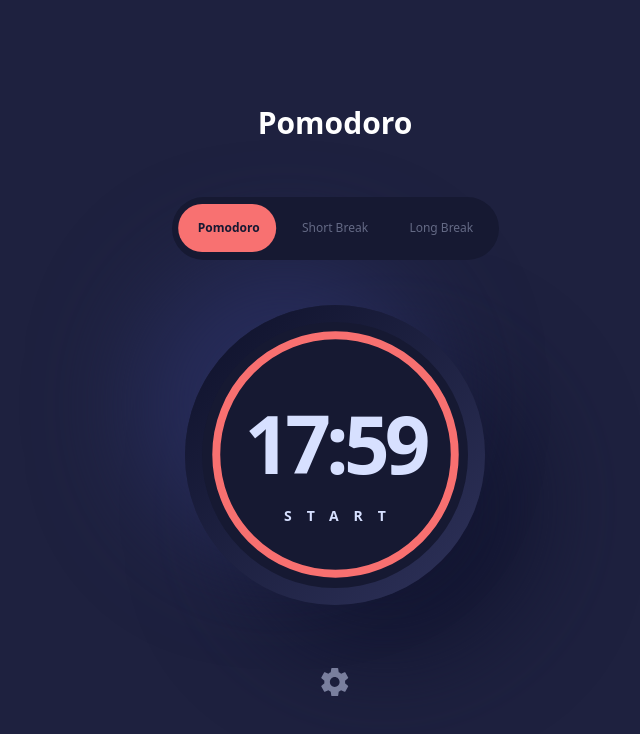
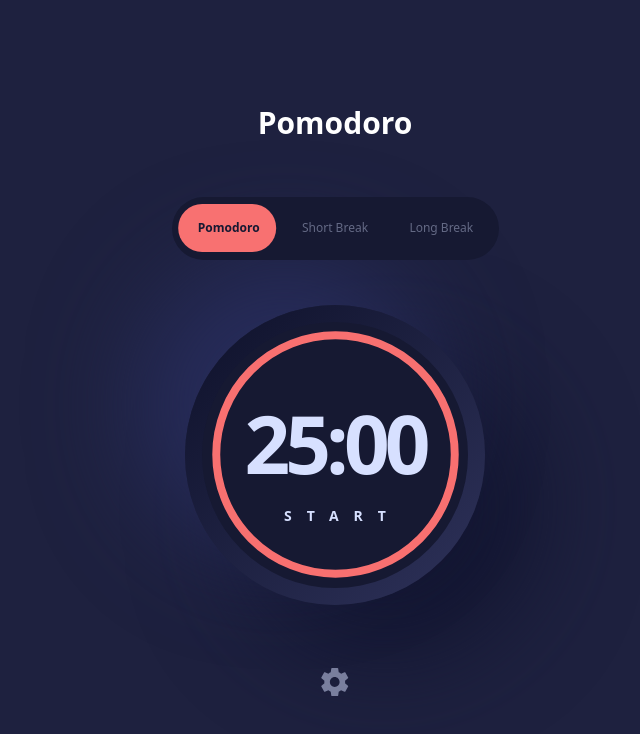
Before and after one commit to Georgeb779/pomodoro-app, a React (Vite) app: page / in a window 1280 px wide. Shown: the top 734 px of the page, without its empty margins (305-945 px from the left). Built offline with nearby package versions, Linux system fonts and the light colour scheme.

Commit message:
Add count down funtionality and style it

```diff
--- a/src/App.tsx
+++ b/src/App.tsx
@@ -21,7 +21,7 @@ function App() {
 
   const [pomodoroTimes, setPomodoroTimes] = useState({
     pomodoro: 25,
-    shortBreak: 5,
+    shortBreak: 2,
     longBreak: 15
   });
 
@@ -76,7 +76,17 @@ function App() {
       </div>
 
       <div className={`timer_container ${useColor.activeColor}`}>
-        <ScreenTime />
+        <ScreenTime
+          pomodoroTimes={
+            activeBtn.btn1
+              ? pomodoroTimes.pomodoro
+              : activeBtn.btn2
+              ? pomodoroTimes.shortBreak
+              : pomodoroTimes.longBreak
+          }
+
+          activeBtn={activeBtn}
+        />
       </div>
 
       <Modal
--- a/src/components/Button/index.scss
+++ b/src/components/Button/index.scss
@@ -4,7 +4,7 @@ $block: "btn";
   @apply flex justify-center;
 
   &--primary {
-    @apply w-[140px] h-[53px] text-white  opacity-100 items-center rounded-3xl relative top-[55px] left-[90px] font-bold;
+    @apply w-[140px] h-[53px] text-white  opacity-100 items-center rounded-3xl relative top-[18px] left-[90px] font-bold;
 
     &.primary-color {
       @apply bg-custom-red;
--- a/src/components/CountDownBar/index.tsx
+++ b/src/components/CountDownBar/index.tsx
@@ -1,18 +1,36 @@
 import React, { useEffect, useState } from "react";
 import "./index.scss";
 
-export function CountDownBar() {
+export function CountDownBar({
+  activeTime,
+  isRunning,
+  activeBtn
+}: {
+  activeTime: number;
+  isRunning: boolean;
+  activeBtn: any;
+}) {
   const [time, setTime] = useState(283);
 
-//   const countDown = () => {
-//     setTime(time - 3);
-//   };
+  const decreeingTime = (time: number, activeTime: number) => {
+    let speedOfDecreeing = time / activeTime;
+    setTime(time - speedOfDecreeing);
+  };
 
-//   useEffect(() => {
-//     const interval = setInterval(countDown, 1000);
-//     console.log(time);
-//     return () => clearInterval(interval);
-//   }, [time]);
+  useEffect(() => {
+    if (activeTime > 0 && time > 0 && isRunning) {
+      const interval = setInterval(() => decreeingTime(time, activeTime), 1000);
+      return () => clearInterval(interval);
+    }
+    if (time <= 0) {
+      setTime(283);
+    }
+  }, [activeTime, time]);
+
+  useEffect(() => {
+    setTime(283);
+    console.log(activeTime);
+  }, [activeBtn]);
 
   return (
     <div className='base-timer'>
--- a/src/components/Modal/index.scss
+++ b/src/components/Modal/index.scss
@@ -33,7 +33,7 @@ $block: "modal";
       }
 
       span {
-        @apply flex  mb-2 pl-6 pr-6 justify-between items-center;
+        @apply flex  mb-2 justify-between items-center;
 
         label {
           @apply font-bold text-primary opacity-40 text-xs;
@@ -52,6 +52,23 @@ $block: "modal";
         @apply flex items-center justify-center gap-4;
       }
     }
+    &--content--section {
+      @apply ml-6 mr-6;
+
+      &:first-child {
+        border-bottom: 1px solid #e3e1e1;
+        padding-bottom: 24px;
+      }
+      &:nth-child(2) {
+        border-bottom: 1px solid #e3e1e1;
+        padding-bottom: 24px;
+      }
+      &:nth-child(3) {
+        h2 {
+          padding: 16px 24px 18px 24px;
+        }
+      }
+    }
 
     &.disable {
       @apply invisible opacity-0 bg-transparent;
--- a/src/components/ScreenTime/index.scss
+++ b/src/components/ScreenTime/index.scss
@@ -20,6 +20,7 @@ $block: "screen-time";
       letter-spacing: -5px;
     }
     &--btn {
+      @apply z-10;
       > button {
         @apply text-sm text-secondary tracking-[15px] leading-[20px] font-bold;
         text-indent: 15px;
--- a/src/components/ScreenTime/index.tsx
+++ b/src/components/ScreenTime/index.tsx
@@ -1,16 +1,72 @@
 import { CountDownBar } from "@/components/CountDownBar";
-import React from "react";
+import React, { useEffect, useState } from "react";
 import "./index.scss";
 
-export function ScreenTime() {
+export function ScreenTime({
+  pomodoroTimes,
+  activeBtn
+}: {
+  pomodoroTimes: any;
+  activeBtn: any;
+}) {
+  const convertTimeToSeconds = (time: number) => {
+    return time * 60;
+  };
+
+  const [isRunning, setIsRunning] = useState(false);
+  const [activeTime, setActiveTime] = useState(
+    convertTimeToSeconds(pomodoroTimes)
+  );
+
+  function timeConverter(num: number) {
+    var hours = Math.floor(num / 60);
+    var minutes = num % 60;
+    return (
+      (hours < 10 ? "0" : "") +
+      hours +
+      ":" +
+      (minutes < 10 ? "0" : "") +
+      minutes
+    );
+  }
+
+  const countDown = () => {
+    setActiveTime(activeTime - 1);
+  };
+
+  useEffect(() => {
+    if (activeTime > 0 && isRunning) {
+      const interval = setInterval(countDown, 1000);
+      return () => clearInterval(interval);
+    } else {
+    }
+    if (activeTime <= 0) {
+      setIsRunning(false);
+      setActiveTime(convertTimeToSeconds(pomodoroTimes));
+    }
+  }, [activeTime, isRunning]);
+
+  useEffect(() => {
+    setActiveTime(convertTimeToSeconds(pomodoroTimes));
+    setIsRunning(false);
+  }, [activeBtn]);
+
   return (
     <div className='screen-time__container'>
       <div className='screen-time-value__container'>
         <div className='screen-time-timer__container'>
-          <CountDownBar />
-          <div className='screen-time-timer__container--value'>17:59</div>
+          <CountDownBar activeTime={activeTime} isRunning={isRunning} activeBtn={activeBtn} />
+          <div className='screen-time-timer__container--value'>
+            {timeConverter(activeTime)}
+          </div>
           <div className='screen-time-timer__container--btn'>
-            <button>START</button>
+            <button
+              onClick={() => {
+                setIsRunning(!isRunning);
+              }}
+            >
+              {isRunning ? "PAUSE" : "START"}
+            </button>
           </div>
         </div>
       </div>
```
